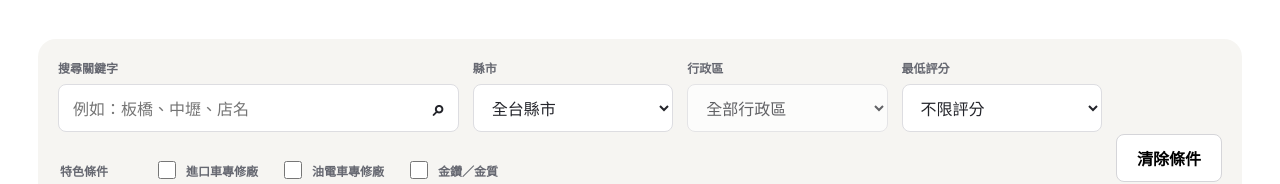
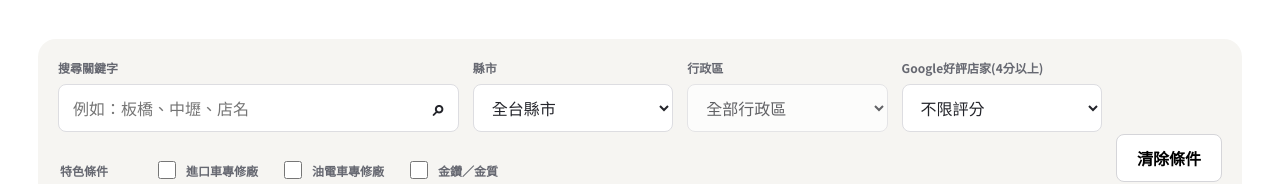
Before and after one commit to saier-zd/tsumorder, a website with bundled scripts: page index.html in a window 1280 px wide. Shown: the part 1051-1235 px from the top of the page. Built offline with nearby package versions, Linux system fonts and the light colour scheme; files whose address does not match are found by name.

Commit message:
Update filter form for store locator

```diff
--- a/index.html
+++ b/index.html
@@ -15,7 +15,7 @@
     <section class="quick-stats" aria-label="據點資料摘要"><div><strong id="storeTotal">—</strong><span>有效保修據點</span></div><div><strong id="ratedTotal">—</strong><span>具 Google 評價</span></div><div><strong id="importTotal">—</strong><span id="importStatLabel">進口車專修廠</span></div><div><strong id="hybridTotal">—</strong><span id="hybridStatLabel">油電車專修廠</span></div></section>
     <section class="locator" id="stores">
       <div class="section-heading"><div><p class="eyebrow">STORE LOCATOR</p><h2>找一間適合你的保修廠</h2></div><p>輸入店名、地區或地址，也可以依評價與官方標章縮小範圍。</p></div>
-      <form class="filters" id="filterForm" role="search"><label class="search-field"><span>搜尋關鍵字</span><input id="keyword" type="search" placeholder="例如：板橋、中壢、店名" autocomplete="off"><b aria-hidden="true">⌕</b></label><label><span>縣市</span><select id="area"><option value="">全台縣市</option></select></label><label><span>行政區</span><select id="zone" disabled><option value="">全部行政區</option></select></label><label><span>最低評分</span><select id="rating"><option value="0">不限評分</option><option value="4">4.0 以上</option><option value="4.5">4.5 以上</option><option value="4.8">4.8 以上</option></select></label><fieldset class="checks"><legend>特色條件</legend><label><input id="importOnly" type="checkbox"><span id="importOnlyLabel">進口車專修廠</span></label><label><input id="hybridOnly" type="checkbox"><span id="hybridOnlyLabel">油電車專修廠</span></label><label><input id="tierOnly" type="checkbox"><span id="tierOnlyLabel">金鑽／金質</span></label></fieldset><button type="reset" class="reset-button">清除條件</button></form>
+      <form class="filters" id="filterForm" role="search"><label class="search-field"><span>搜尋關鍵字</span><input id="keyword" type="search" placeholder="例如：板橋、中壢、店名" autocomplete="off"><b aria-hidden="true">⌕</b></label><label><span>縣市</span><select id="area"><option value="">全台縣市</option></select></label><label><span>行政區</span><select id="zone" disabled><option value="">全部行政區</option></select></label><label><span>Google好評店家(4分以上)</span><select id="rating"><option value="0">不限評分</option><option value="4">4.0 以上</option><option value="4.5">4.5 以上</option><option value="4.8">4.8 以上</option></select></label><fieldset class="checks"><legend>特色條件</legend><label><input id="importOnly" type="checkbox"><span id="importOnlyLabel">進口車專修廠</span></label><label><input id="hybridOnly" type="checkbox"><span id="hybridOnlyLabel">油電車專修廠</span></label><label><input id="tierOnly" type="checkbox"><span id="tierOnlyLabel">金鑽／金質</span></label></fieldset><button type="reset" class="reset-button">清除條件</button></form>
       <div class="nearby-bar"><button id="nearMe" type="button"><span>⌖</span><b>使用目前位置</b><small>依距離推薦附近據點</small></button><p id="nearbyStatus" role="status" aria-live="polite">定位只會在你按下按鈕後啟用。</p></div>
       <div class="recommendation-notice" id="recommendationNotice" role="status" aria-live="polite" hidden><div><strong></strong><span></span></div><button id="recommendationLocation" type="button">開啟定位，精準推薦</button></div>
       <div class="results-bar"><p>找到 <strong id="resultCount">0</strong> 個據點</p><label>排序 <select id="sort"><option value="recommended">推薦排序</option><option value="distance">距離最近</option><option value="rating">評分最高</option><option value="reviews">評論最多</option><option value="area">地區排序</option></select></label></div>
```
